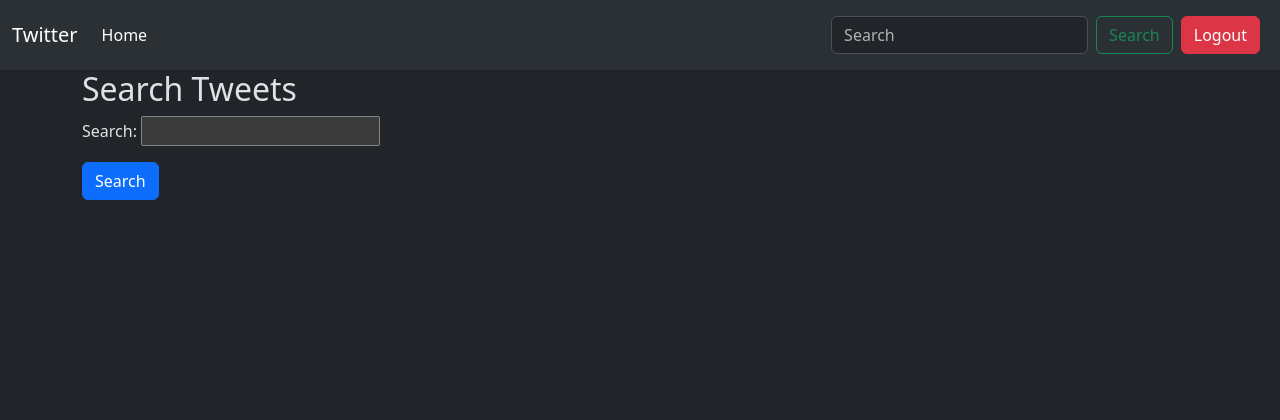
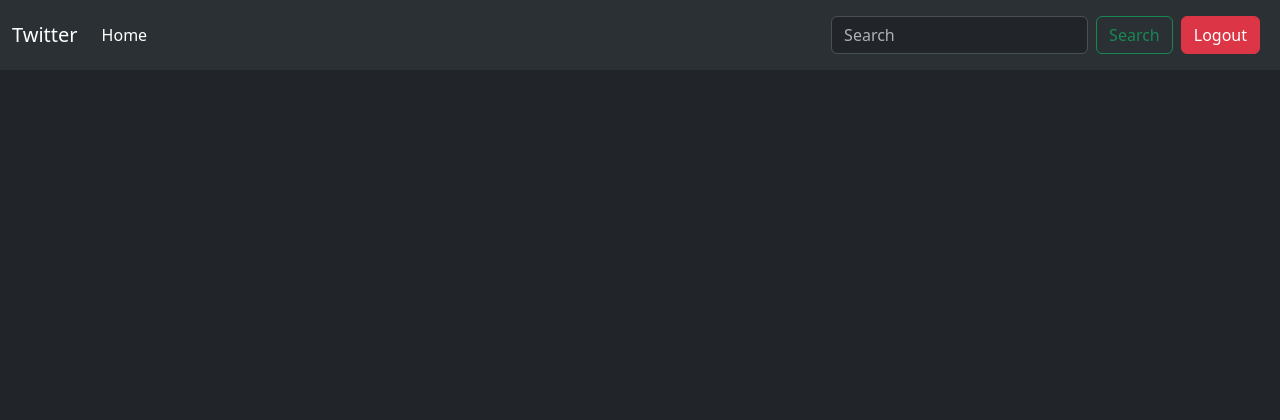
Before and after one commit to Adityasinghvats/messdekho, a Django app: page /tweet/search/ in a window 1280 px wide. Shown: the top 420 px of the page. Run offline with Django 5.2, Linux system fonts and the light colour scheme; the visitor is signed in with stand-in values (Sample User, id 1).

Commit message:
Working state 2

```diff
--- a/blog/templates/layout.html
+++ b/blog/templates/layout.html
@@ -24,10 +24,11 @@
                 <a class="nav-link active" aria-current="page" href="{% url "tweet_list" %}">Home</a>
               </li>
             </ul>
-            <form class="d-flex" role="search"  method="post">
-              <input class="form-control me-2" type="search" placeholder="Search" aria-label="Search">
+            <form class="d-flex" role="search" action="{% url 'tweet_search' %}" method="post">
+              {% csrf_token %}
+              <input class="form-control me-2" type="search" name="tweet" placeholder="Search" aria-label="Search">
               <button class="btn btn-outline-success" type="submit">Search</button>
-            </form>
+          </form>
             {% if user.is_authenticated %}
               <form action="{% url "logout" %}" method="post">
                 {% csrf_token %}
--- a/blog/tweet/templates/tweet/tweet_search.html
+++ b/blog/tweet/templates/tweet_search.html
@@ -5,12 +5,12 @@ Twitter
 {% endblock %}
 
 {% block content %}
-<h2>Search Tweets</h2>
+{% comment %} <h2>Search Tweets</h2>
     <form method="post">
         {% csrf_token %}
         {{ form.as_p }}
         <button type="submit" class="btn btn-primary">Search</button>
-    </form>
+    </form> {% endcomment %}
    {% if search_result %}
    <div class="container row gap-3 p-2">
     {% for tweet in search_result %}
--- a/blog/tweet/views.py
+++ b/blog/tweet/views.py
@@ -46,22 +46,6 @@ def tweet_edit(request, tweet_id):
     return render(request, 'tweet_form.html', {'form':form})
 
 @login_required
-def tweet_search(request):
-    search_result = []
-    if request.method == 'POST':
-        form = TweetSearchForm(request.POST)
-        if form.is_valid():
-            search_query = form.cleaned_data['tweet']
-            search_result = Tweet.objects.filter(text__icontains=search_query)
-    else:
-        form = TweetSearchForm()
-
-    return render(request, 'tweet/tweet_search.html', {
-        'form': form,
-        'search_result': search_result
-    })
-
-@login_required
 def tweet_delete(request, tweet_id):
     tweet = get_object_or_404(Tweet, pk=tweet_id, user = request.user)
     if request.method == "POST":
@@ -81,3 +65,18 @@ def register(request):
     else:
         form = UserRegistrationForm()
     return render(request, 'registration/register.html', {'form':form})
+
+def tweet_search(request):
+    search_result = []
+    if request.method == 'POST':
+        form = TweetSearchForm(request.POST)
+        if form.is_valid():
+            search_query = form.cleaned_data['tweet']
+            search_result = Tweet.objects.filter(text__icontains=search_query)
+    else:
+        form = TweetSearchForm()
+
+    return render(request, 'tweet_search.html', {
+        'form': form,
+        'search_result': search_result
+    })
```
Also changed, not shown: blog/tweet/templates/tweet/search.html (deleted, +0 -19 lines).
